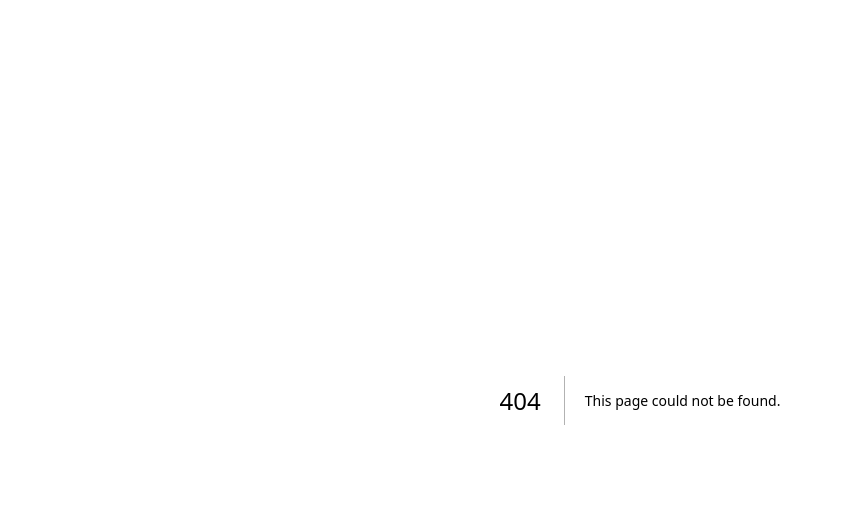
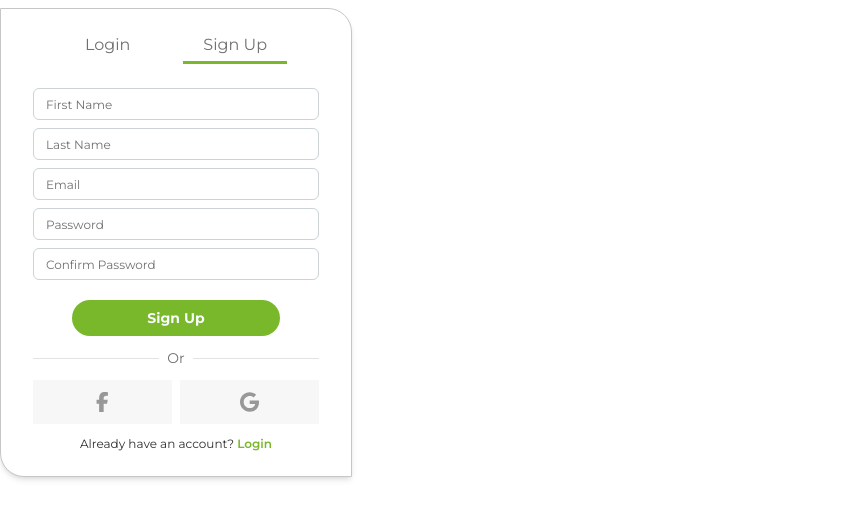
Before and after one commit to Natnael-crypto/GMM, a Next.js app in the folder client/gmm-fe/: page /en/signup in a window 1280 px wide. Before the commit this address had no page. Shown: the top 518 px of the page, without its empty margins (0-843 px from the left). Built offline with nearby package versions, Linux system fonts and the light colour scheme.

Commit message:
feat(gmm-fe): add signup page

```diff
--- /dev/null
+++ b/client/gmm-fe/src/app/[locale]/(auth)/(login-signup)/signup/page.tsx
@@ -0,0 +1,6 @@
+import SignUpCard from '@/components/(auth)/signup/components/signup-card';
+import React from 'react';
+
+export default function SignUp() {
+  return <SignUpCard />;
+}
```
